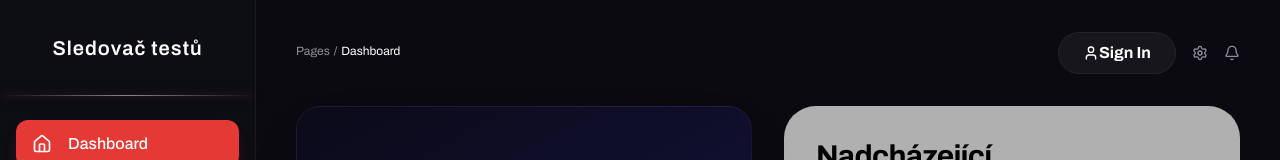
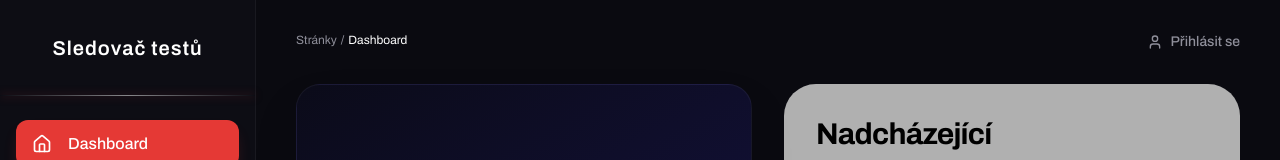
Before and after one commit to GamaNoty/STP, a React app in the folder sledovac-testu/frontend/: page / in a window 1280 px wide. Shown: the top 160 px of the page. Built offline with nearby package versions, Linux system fonts and the light colour scheme; no server answers; the HTML template or start-up script is replaced by a standard one.

Commit message:
Fix topnav buttons and functionality

```diff
--- a/sledovac-testu/frontend/src/components/TopNav.tsx
+++ b/sledovac-testu/frontend/src/components/TopNav.tsx
@@ -1,9 +1,13 @@
-import { Bell, Settings, User } from "lucide-react";
+import { /*Bell, Settings,*/ User, LogOut } from "lucide-react";
 import React, { useEffect } from "react";
 import { Link, useLocation } from "react-router-dom";
 
 export const TopNav = () => {
   const location = useLocation();
+
+  const handleLogout = () => {
+    localStorage.removeItem('token');
+  };
 
   const pageNames: Record<string, string> = {
     "/": "Dashboard",
@@ -19,31 +23,42 @@ export const TopNav = () => {
   useEffect(() => {
     document.title = `${currentPageName} | Sledovač testů`;
   }, [currentPageName]);
+  const isAuthenticated = !!localStorage.getItem('token');
 
   return (
     <header className="flex justify-between items-center mb-8">
       <div>
         <div className="text-brand-textMuted text-xs mb-1 flex gap-1">
-          <span>Pages</span>
+          <span>Stránky</span>
           <span>/</span>
           <span className="text-white">{currentPageName}</span>
         </div>
       </div>
 
       <div className="flex items-center gap-4 text-brand-textMuted">
-        <Link
-          to="/signin"
-          className="bg-white/5 hover:bg-white/10 text-white px-6 py-2 rounded-full font-bold transition-colors border border-white/5 inline-flex items-center justify-center"
-        >
-          <User size={16} />
-          <span>Sign In</span>
-        </Link>
-        <button className="hover:text-white transition-colors">
+      {isAuthenticated ? (
+          <Link to={'/signin'}
+            className="flex items-center gap-2 hover:text-brand-red transition-colors text-sm font-medium"
+            onClick={handleLogout}
+          >
+            <LogOut size={16} />
+            <span>Odhlásit se</span>
+          </Link>
+        ) : (
+          <Link to={'/signin'}
+            className="flex items-center gap-2 hover:text-white transition-colors text-sm font-medium"
+          >
+            <User size={16} />
+            <span>Přihlásit se</span>
+          </Link>
+        )}
+        {/*<button className="hover:text-white transition-colors">
           <Settings size={16} />
         </button>
         <button className="hover:text-white transition-colors">
           <Bell size={16} />
         </button>
+        */}
       </div>
     </header>
   );
```
